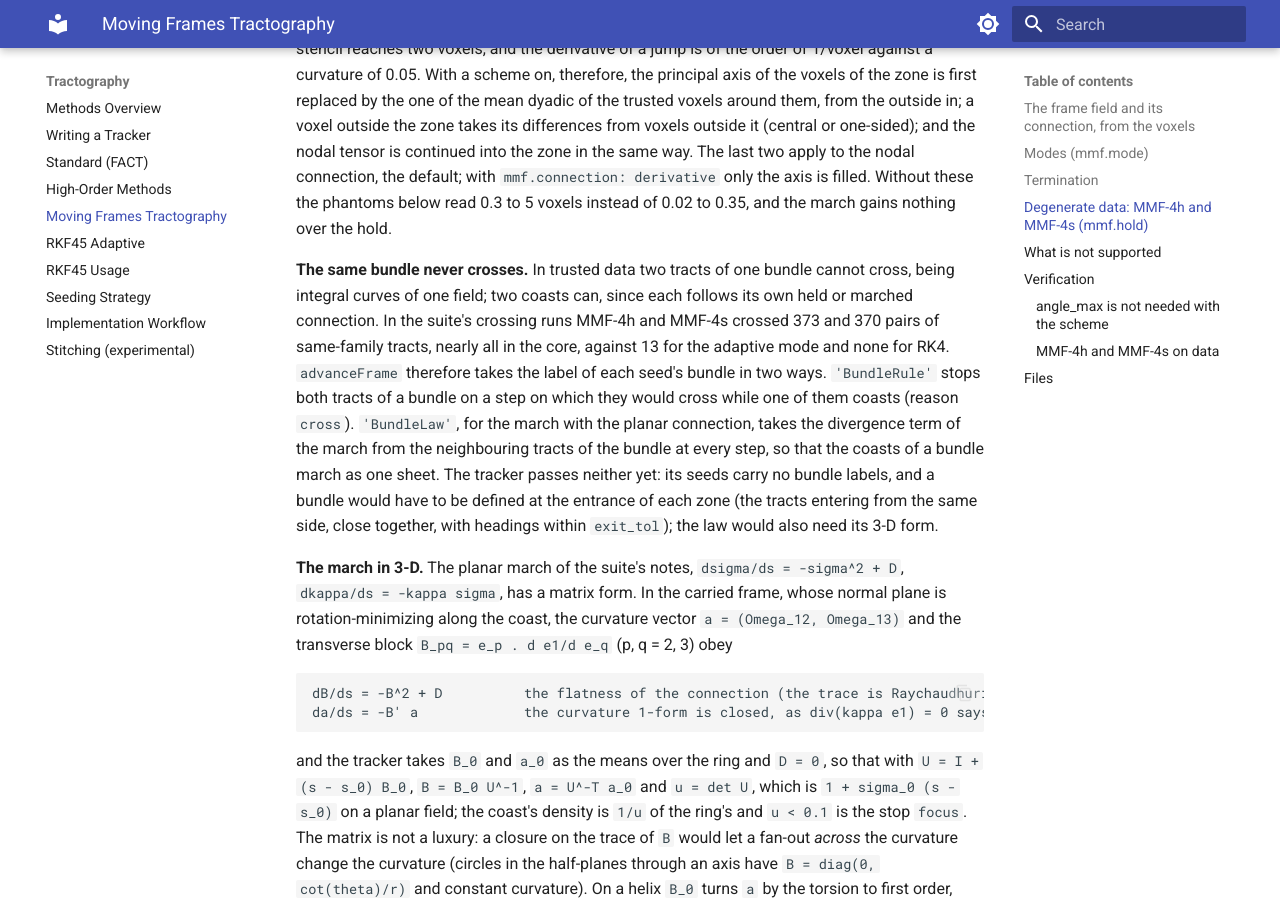
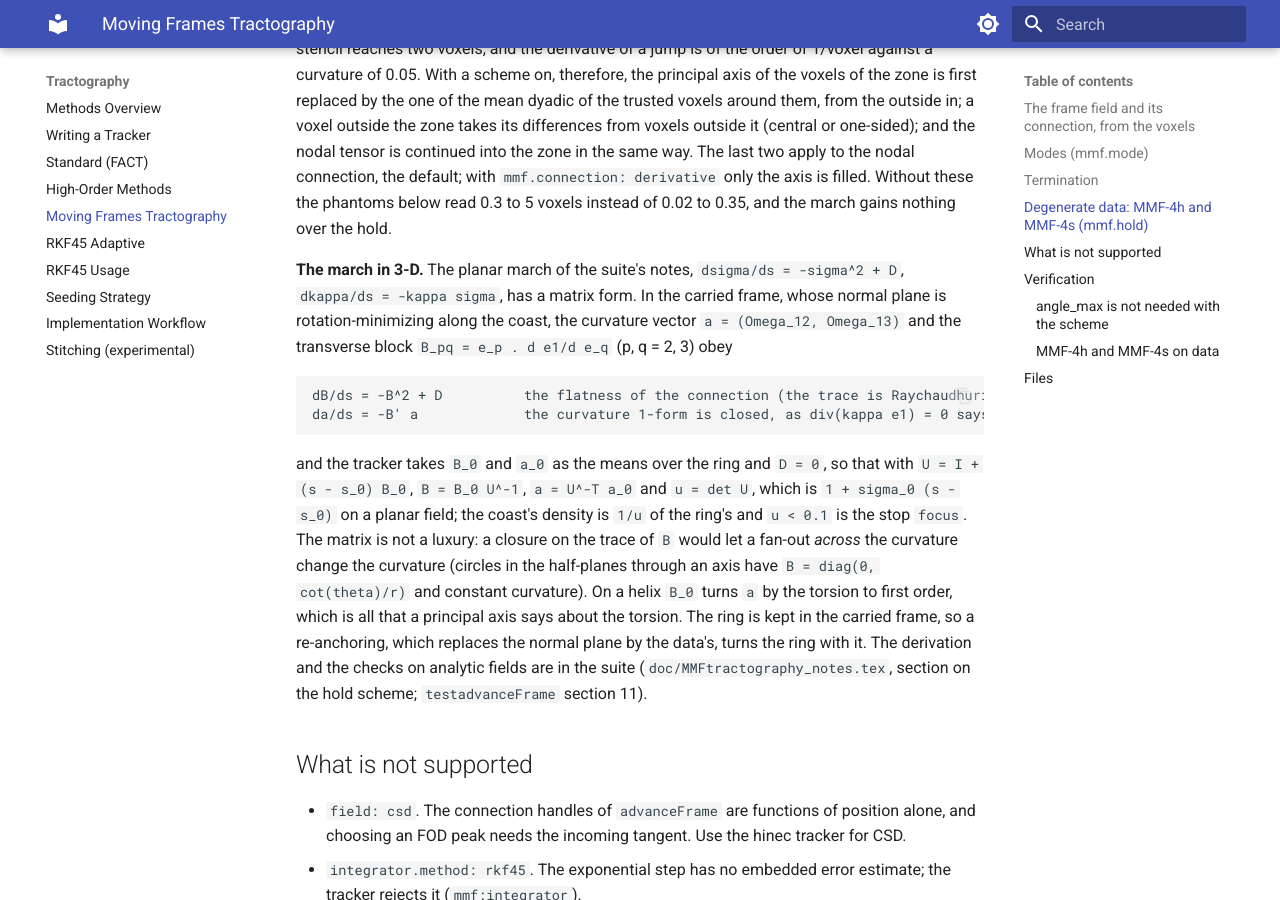
Before and after one commit to uicneuro/hinec, an MkDocs documentation site: the page built from docs/MMF_TRACTOGRAPHY.md, in a window 1280 px wide and 900 px high, scrolled down 5675 px. Built offline with MkDocs 1.6.1 and Material for MkDocs 9.7.7, drawn with Linux system fonts in a browser that asks for light colours.

Commit message:
advanceFrame: remove 'BundleRule' and 'BundleLaw'
advanceFrame.m no longer has the options 'BundleRule' and 'BundleLaw', the
stop reason 'cross' or info.hold.bundleRule / bundleLaw. The tracker never
passed them, so no run changes. The file is the version before 0cc1b6d
with the two later changes kept: the non-finite connection no longer stops
a tract, and 'ExitTol' is Inf by default.

advanceFrame.m is no longer the moving-frames test suite's version byte
for byte: the suite keeps the two options. The last commit with them is
dd5dee3.

Co-Authored-By: Claude Fable 5.2 <noreply@anthropic.com>

```diff
--- a/docs/MMF_TRACTOGRAPHY.md
+++ b/docs/MMF_TRACTOGRAPHY.md
@@ -254,20 +254,6 @@ last two apply to the nodal connection, the default; with `mmf.connection:
 derivative` only the axis is filled. Without these the phantoms below read 0.3 to 5
 voxels instead of 0.02 to 0.35, and the march gains nothing over the hold.
 
-**The same bundle never crosses.** In trusted data two tracts of one bundle cannot
-cross, being integral curves of one field; two coasts can, since each follows its own
-held or marched connection. In the suite's crossing runs MMF-4h and MMF-4s crossed
-373 and 370 pairs of same-family tracts, nearly all in the core, against 13 for the
-adaptive mode and none for RK4. `advanceFrame` therefore takes the label of each
-seed's bundle in two ways. `'BundleRule'` stops both tracts of a bundle on a step on
-which they would cross while one of them coasts (reason `cross`). `'BundleLaw'`,
-for the march with the planar connection, takes the divergence term of the march
-from the neighbouring tracts of the bundle at every step, so that the coasts of a
-bundle march as one sheet. The tracker passes neither yet: its seeds carry no bundle
-labels, and a bundle would have to be defined at the entrance of each zone (the
-tracts entering from the same side, close together, with headings within
-`exit_tol`); the law would also need its 3-D form.
-
 **The march in 3-D.** The planar march of the suite's notes, `dsigma/ds = -sigma^2 +
 D`, `dkappa/ds = -kappa sigma`, has a matrix form. In the carried frame, whose
 normal plane is rotation-minimizing along the coast, the curvature vector
```
Also changed, not shown: docs/CHANGELOG_YAML.md (+10 -0 lines), 1 other file.
